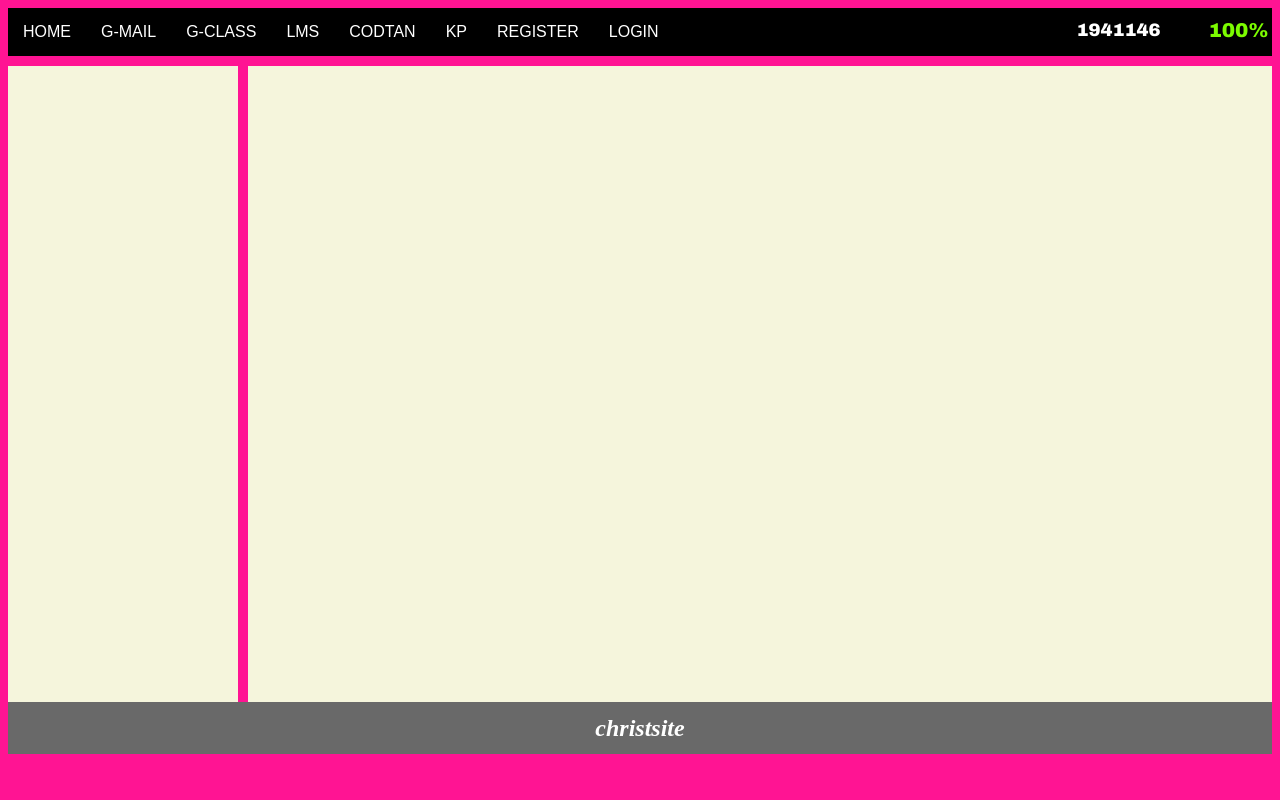
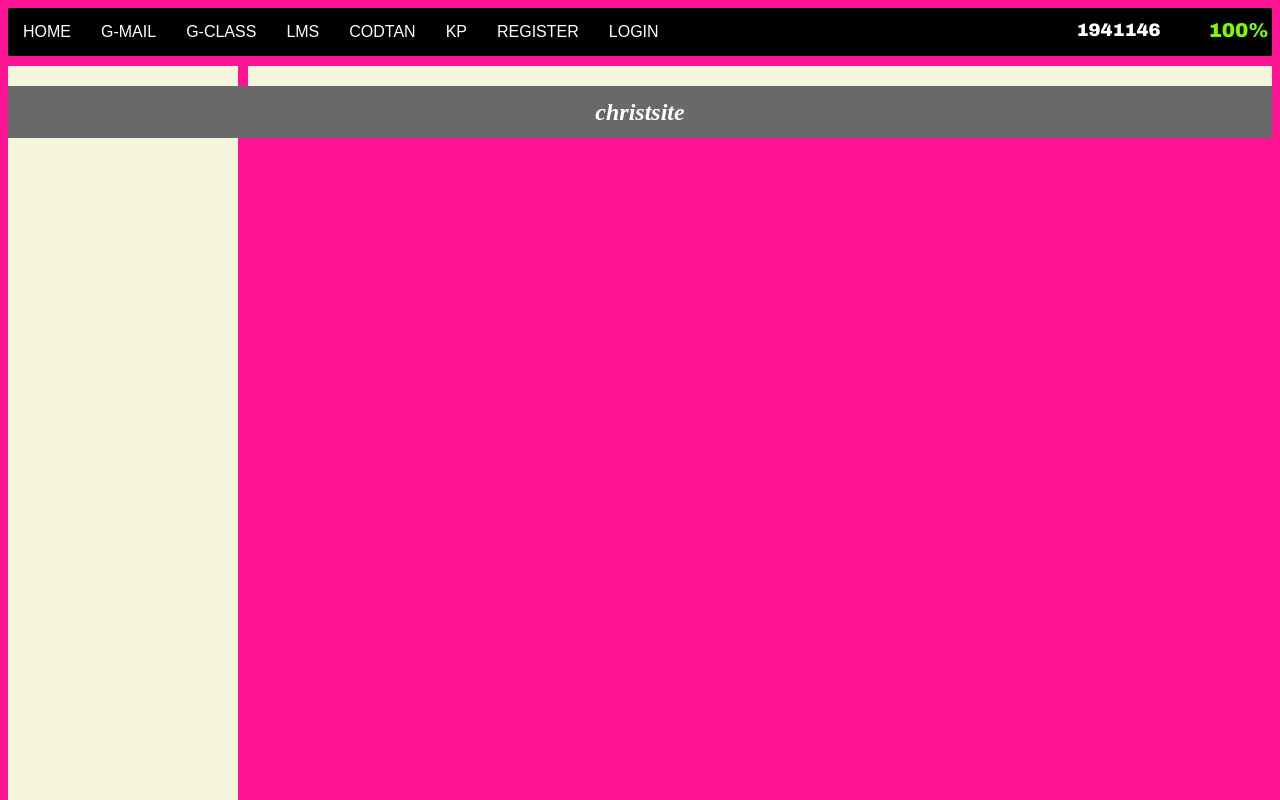
Before and after one commit to yobahBertrandYonkou/githubtraining, a plain HTML site: page index.html in a window 1280 px wide. Drawn offline with Linux system fonts and the light colour scheme.

Commit message:
hieght modification

```diff
--- a/index_style.css
+++ b/index_style.css
@@ -69,7 +69,7 @@ li a:hover
     background-color: #F5F5DC;
     position: fixed;
     float:left;
-    height: 80vh;
+    height: 100%;
     width: 18%;
     overflow: auto;
 }
@@ -79,7 +79,7 @@ li a:hover
     background-color: #F5F5DC;
     margin-top: 10px;
     margin-left:19%;
-    height:77vh;
+    height:100%;
     padding: 10px;
     overflow: auto;
 }
```
